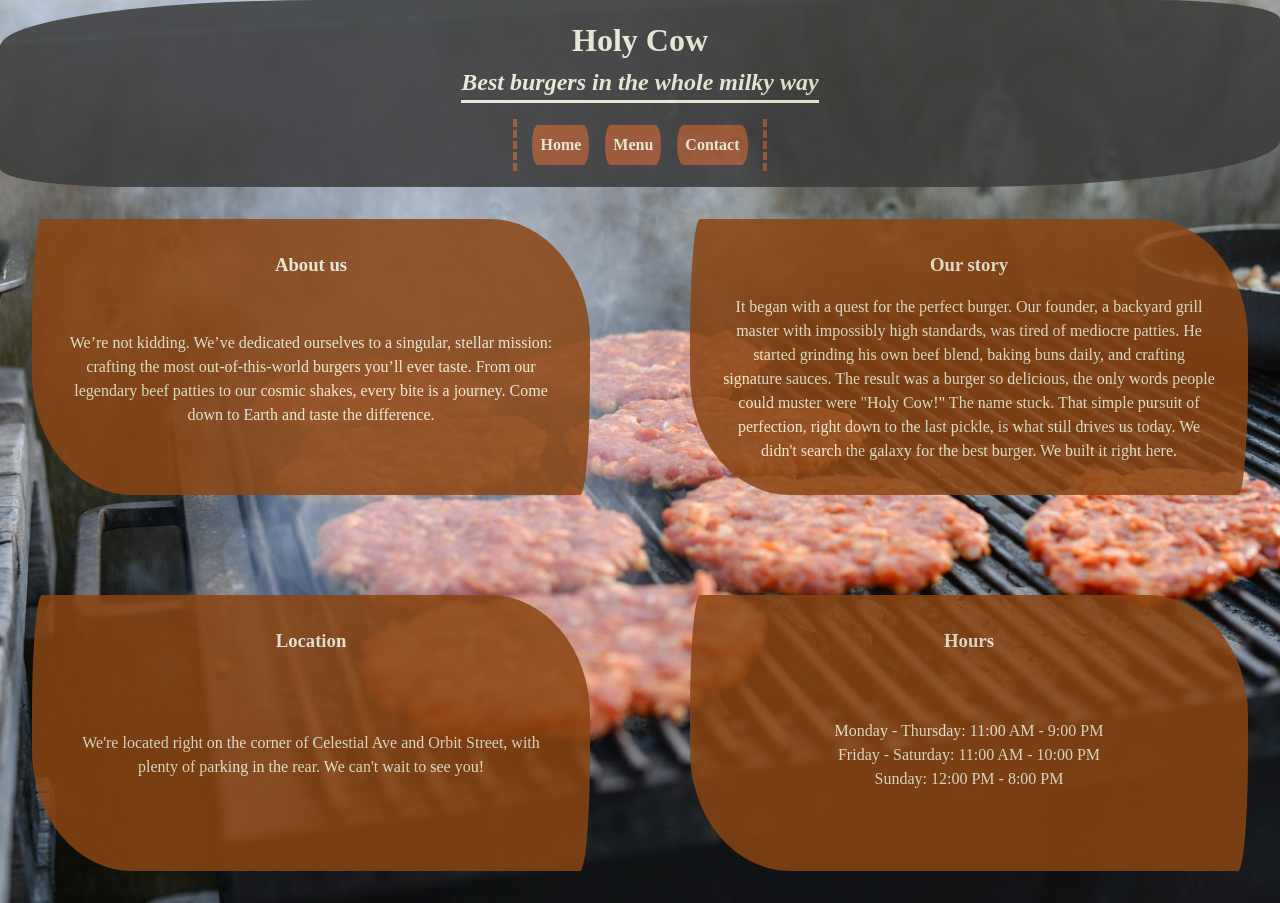
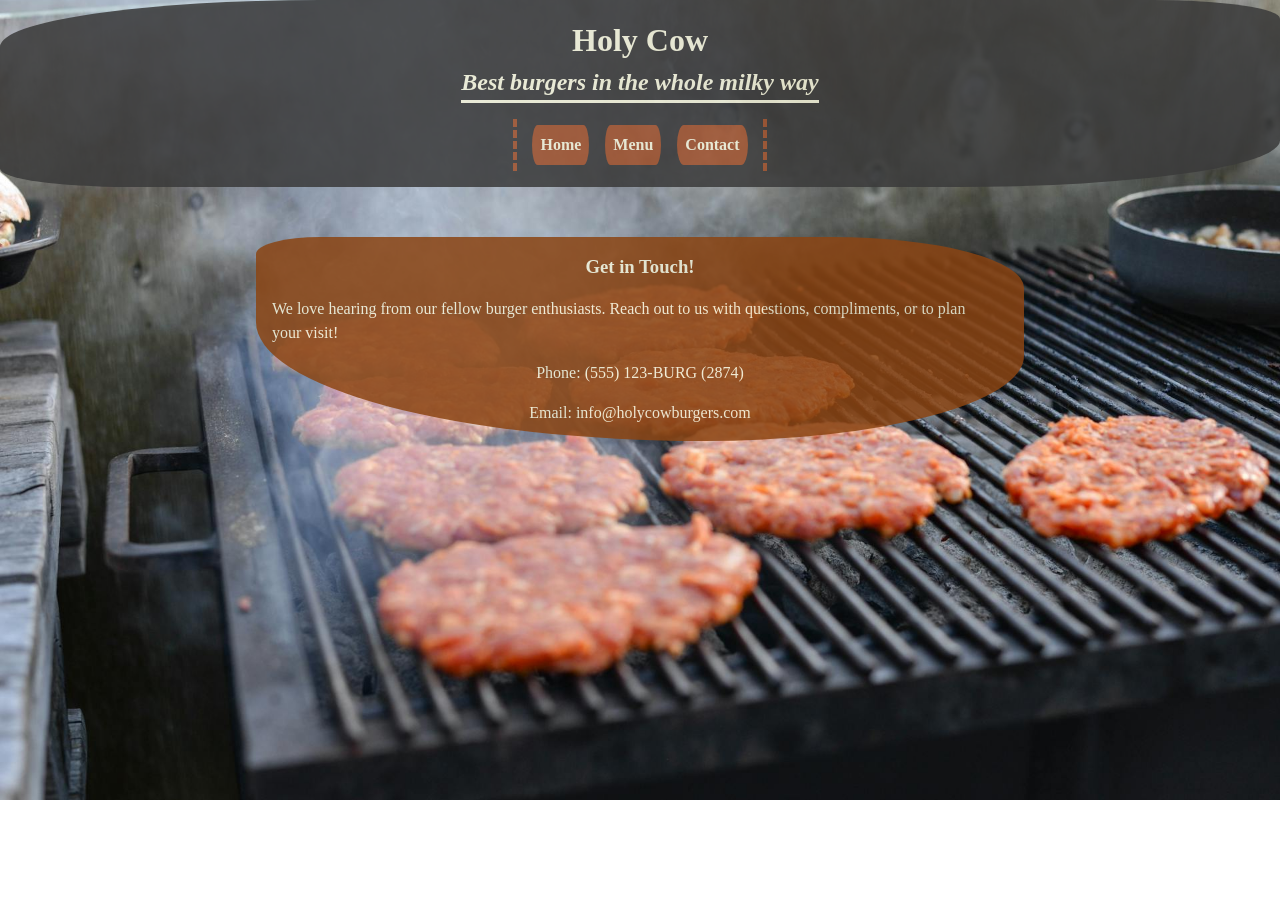
Before and after one commit to Jackob2004/odin-restaurant-page, a website built with webpack: page src/template.html in a window 1280 px wide. Both pictures are taken after a click on the button "Contact". After the commit the page ends 800 px from the top, so only its background shows below. Built offline with nearby package versions, Linux system fonts and the light colour scheme.

Commit message:
Style and lay out contact tab card

```diff
--- a/src/contact.js
+++ b/src/contact.js
@@ -14,7 +14,7 @@ const contactData = {
 
 /**
  *
- * @returns {HTMLDivElement}
+ * @returns {HTMLDivElement[]}
  */
 function generatePageContent() {
     const card = document.createElement("div");
@@ -29,8 +29,9 @@ function generatePageContent() {
     email.textContent =  contactData.email;
 
     card.append(heading, desc, phone, email);
+    card.setAttribute("class", "contact-card");
 
-    return card;
+    return [card];
 }
 
 export {generatePageContent, styleClassName};
--- a/src/index.js
+++ b/src/index.js
@@ -2,6 +2,7 @@ import "./reset.css";
 import "./styles.css";
 import * as home from "./home.js";
 import * as menu from "./menu.js";
+import * as contact from "./contact.js";
 
 const contentContainer = document.querySelector("#content");
 
@@ -24,6 +25,10 @@ function swapPageContent(event) {
             nodes = menu.generatePageContent();
             className = menu.styleClassName;
             break;
+        case "btn-contact":
+            nodes = contact.generatePageContent();
+            className = contact.styleClassName;
+            break;
     }
 
     if (nodes && className) {
--- a/src/styles.css
+++ b/src/styles.css
@@ -138,3 +138,22 @@ button:hover {
 .menu-card .description {
     grid-column: 1;
 }
+
+.content-contact {
+    width: max(480px, 60%);
+    margin: 50px auto;
+}
+
+.contact-card {
+    display: flex;
+    flex-direction: column;
+    gap: 1rem;
+    justify-content: center;
+    align-items: center;
+
+    padding: 1rem;
+    background-color: var(--pallete-brown);
+    color: var(--pallete-cream);
+    opacity: 0.85;
+    border-radius: 10% 30% 50% 70%;
+}
```
